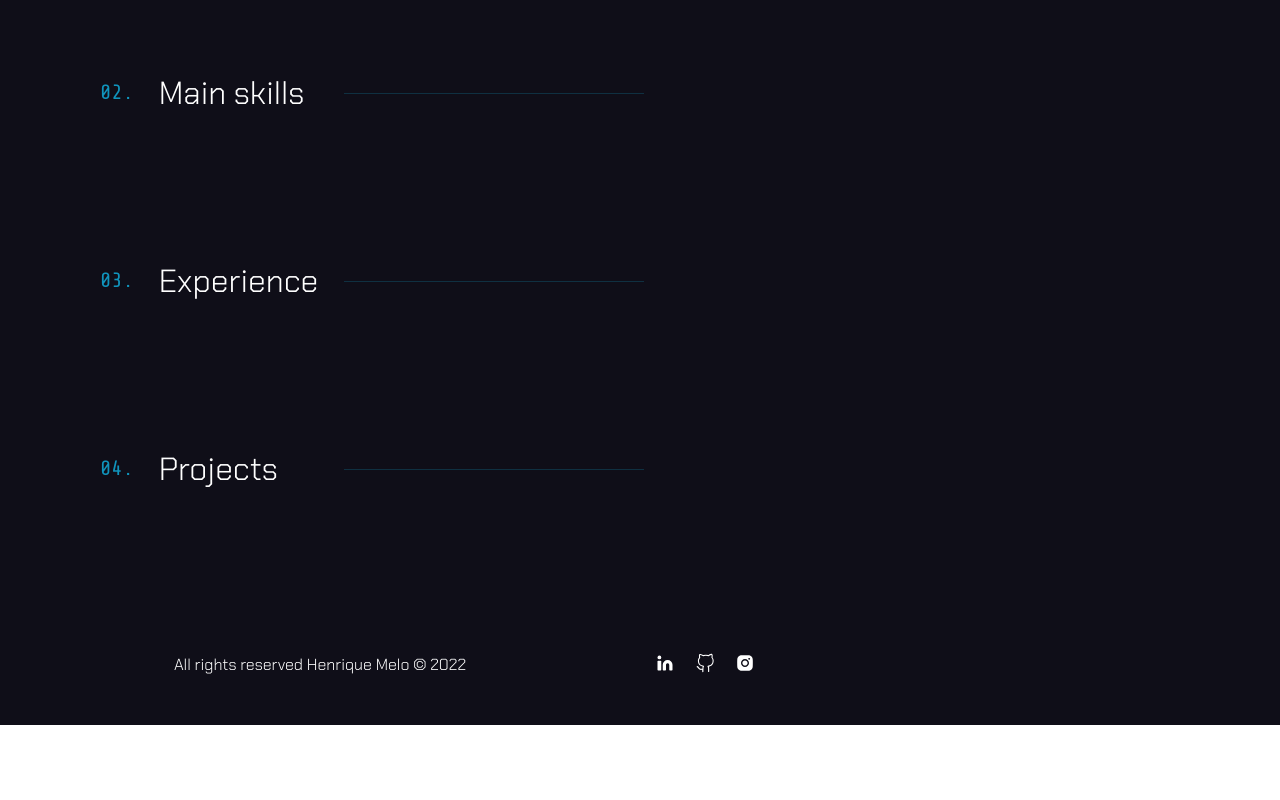
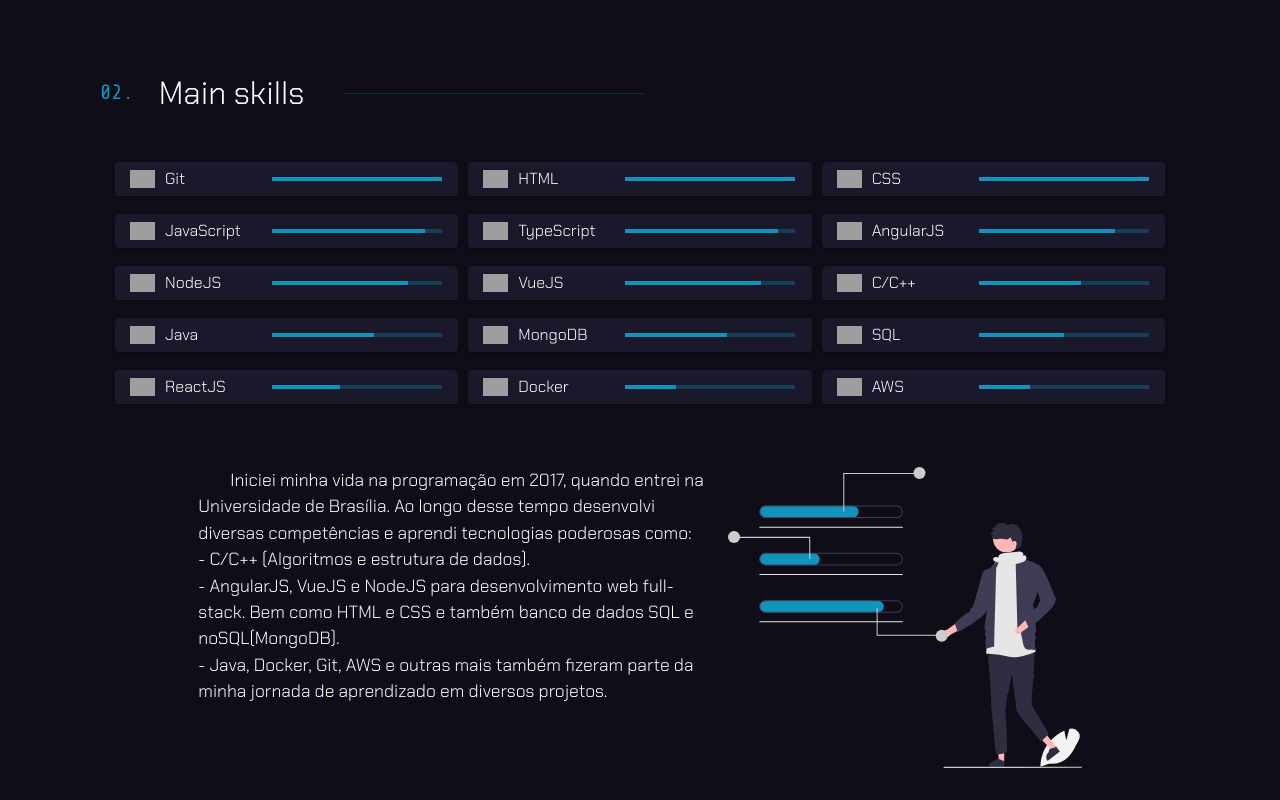
Before and after one commit to HenriqueAmorim20/henriquemelodev, a Nuxt app: page / in a window 1280 px wide. Shown: the part 920-1720 px from the top of the page. Before the commit the page ends 1645 px from the top, so only its background shows below. Built offline with nearby package versions, Linux system fonts and the light colour scheme.

Commit message:
Skills page

```diff
--- a/components/skills.vue
+++ b/components/skills.vue
@@ -5,11 +5,246 @@
       <span class="header-name">Main skills</span>
       <div class="header-divider" />
     </div>
+    <v-row class="section">
+      <v-col cols="12">
+        <v-row class="section-skills">
+          <v-col v-for="skill in skills" :key="skill.name" align="center">
+            <v-card class="section-skills-card">
+              <div class="section-skills-card-content">
+                <div
+                  class="section-skills-card-content-icon"
+                  :class="skill.icon"
+                />
+                <span>{{ skill.name }}</span>
+                <v-progress-linear
+                  class="section-skills-card-content-progress"
+                  color="#1094bc"
+                  :value="skill.progress"
+                ></v-progress-linear>
+              </div>
+            </v-card>
+          </v-col>
+        </v-row>
+      </v-col>
+    </v-row>
+    <v-row class="section-down" justify="center">
+      <v-col class="section-down-text" cols="6">
+        <p>
+          Iniciei minha vida na programação em 2017, quando entrei na
+          Universidade de Brasília. Ao longo desse tempo desenvolvi diversas
+          competências e aprendi tecnologias poderosas como:<br />
+          - C/C++ (Algoritmos e estrutura de dados).<br />
+          - AngularJS, VueJS e NodeJS para desenvolvimento web full-stack. Bem
+          como HTML e CSS e também banco de dados SQL e noSQL(MongoDB).<br />
+          - Java, Docker, Git, AWS e outras mais também fizeram parte da minha
+          jornada de aprendizado em diversos projetos.
+        </p>
+      </v-col>
+      <v-col class="section-down-img" cols="4" align="end">
+        <img :src="require('~/static/skillsbg.svg')" width="100%" />
+      </v-col>
+    </v-row>
   </div>
 </template>
 
 <script>
 export default {
-  name: 'SkillsComponent'
+  name: "SkillsComponent",
+  data() {
+    return {
+      skills: [
+        {
+          name: "Git",
+          icon: "git",
+          progress: 100,
+        },
+        {
+          name: "HTML",
+          icon: "html",
+          progress: 100,
+        },
+        {
+          name: "CSS",
+          icon: "css",
+          progress: 100,
+        },
+        {
+          name: "JavaScript",
+          icon: "js",
+          progress: 90,
+        },
+        {
+          name: "TypeScript",
+          icon: "ts",
+          progress: 90,
+        },
+        {
+          name: "AngularJS",
+          icon: "ajs",
+          progress: 80,
+        },
+        {
+          name: "NodeJS",
+          icon: "njs",
+          progress: 80,
+        },
+        {
+          name: "VueJS",
+          icon: "vjs",
+          progress: 80,
+        },
+        {
+          name: "C/C++",
+          icon: "c",
+          progress: 60,
+        },
+        {
+          name: "Java",
+          icon: "java",
+          progress: 60,
+        },
+        {
+          name: "MongoDB",
+          icon: "mongo",
+          progress: 60,
+        },
+        {
+          name: "SQL",
+          icon: "sql",
+          progress: 50,
+        },
+        {
+          name: "ReactJS",
+          icon: "rjs",
+          progress: 40,
+        },
+        {
+          name: "Docker",
+          icon: "docker",
+          progress: 30,
+        },
+        {
+          name: "AWS",
+          icon: "aws",
+          progress: 30,
+        },
+      ],
+    };
+  },
+};
+</script>
+
+<style scoped>
+.section {
+  padding: 30px 20px !important;
 }
-</script>
+
+.section-skills-card {
+  margin: 0 5px 18px !important;
+  background: #1a192b;
+}
+
+.section-skills-card-content {
+  display: flex;
+  align-items: center;
+  padding: 5px 15px !important;
+}
+
+.section-skills-card-content-icon {
+  width: 25px;
+  margin-right: 10px !important;
+}
+
+.section-skills-card-content span {
+  margin-right: 7px !important;
+  font-size: 1rem;
+  font-family: "custom";
+  width: 100px;
+  text-align: start;
+  display: flex;
+  justify-content: flex-start;
+}
+
+.section-skills-card-content-progress {
+  width: 170px !important;
+}
+
+.section-down {
+  max-width: 1100px;
+  margin: 0 auto !important;
+  padding: 15px 20px !important;
+}
+
+.section-down-text p {
+  font-size: 1.1rem;
+  text-indent: 2rem;
+  margin-right: 20px !important;
+}
+
+.section-down-img, .section-down-text {
+  min-width: 300px;
+}
+
+
+
+/* Icons */
+.git {
+  content: url("https://api.iconify.design/bi/git.svg?color=%231094bc");
+}
+
+.html {
+  content: url("https://api.iconify.design/akar-icons/html-fill.svg?color=%231094bc");
+}
+
+.css {
+  content: url("https://api.iconify.design/akar-icons/css-fill.svg?color=%231094bc");
+}
+
+.java {
+  content: url("https://api.iconify.design/bxl/java.svg?color=%231094bc");
+}
+
+.js {
+  content: url("https://api.iconify.design/akar-icons/javascript-fill.svg?color=%231094bc");
+}
+
+.ts {
+  content: url("https://api.iconify.design/simple-icons/typescript.svg?color=%231094bc");
+}
+
+.ajs {
+  content: url("https://api.iconify.design/akar-icons/angular-fill.svg?color=%231094bc");
+}
+
+.njs {
+  content: url("https://api.iconify.design/la/node.svg?color=%231094bc");
+}
+
+.c {
+  content: url("https://api.iconify.design/file-icons/c.svg?color=%231094bc");
+}
+
+.vjs {
+  content: url("https://api.iconify.design/akar-icons/vue-fill.svg?color=%231094bc");
+}
+
+.mongo {
+  content: url("https://api.iconify.design/eos-icons/database.svg?color=%231094bc");
+}
+
+.sql {
+  content: url("https://api.iconify.design/eos-icons/database.svg?color=%231094bc");
+}
+
+.rjs {
+  content: url("https://api.iconify.design/akar-icons/react-fill.svg?color=%231094bc");
+}
+
+.docker {
+  content: url("https://api.iconify.design/bx/bxl-docker.svg?color=%231094bc");
+}
+
+.aws {
+  content: url("https://api.iconify.design/bx/bxl-aws.svg?color=%231094bc");
+}
+</style>
--- a/layouts/default.vue
+++ b/layouts/default.vue
@@ -80,6 +80,23 @@ export default {
         distance: "300px",
         origin: "bottom",
       })
+
+      //Skills
+      ScrollReveal().reveal('.section-skills-card',{
+        delay: 400,
+        duration: 2000,
+        distance: "120px",
+        origin: "right",
+        interval: 60,
+      })
+      ScrollReveal().reveal('.section-down',{
+        delay: 500,
+        duration: 2000,
+        distance: "300px",
+        origin: "bottom",
+      })
+
+
     }
   }
 }
```
